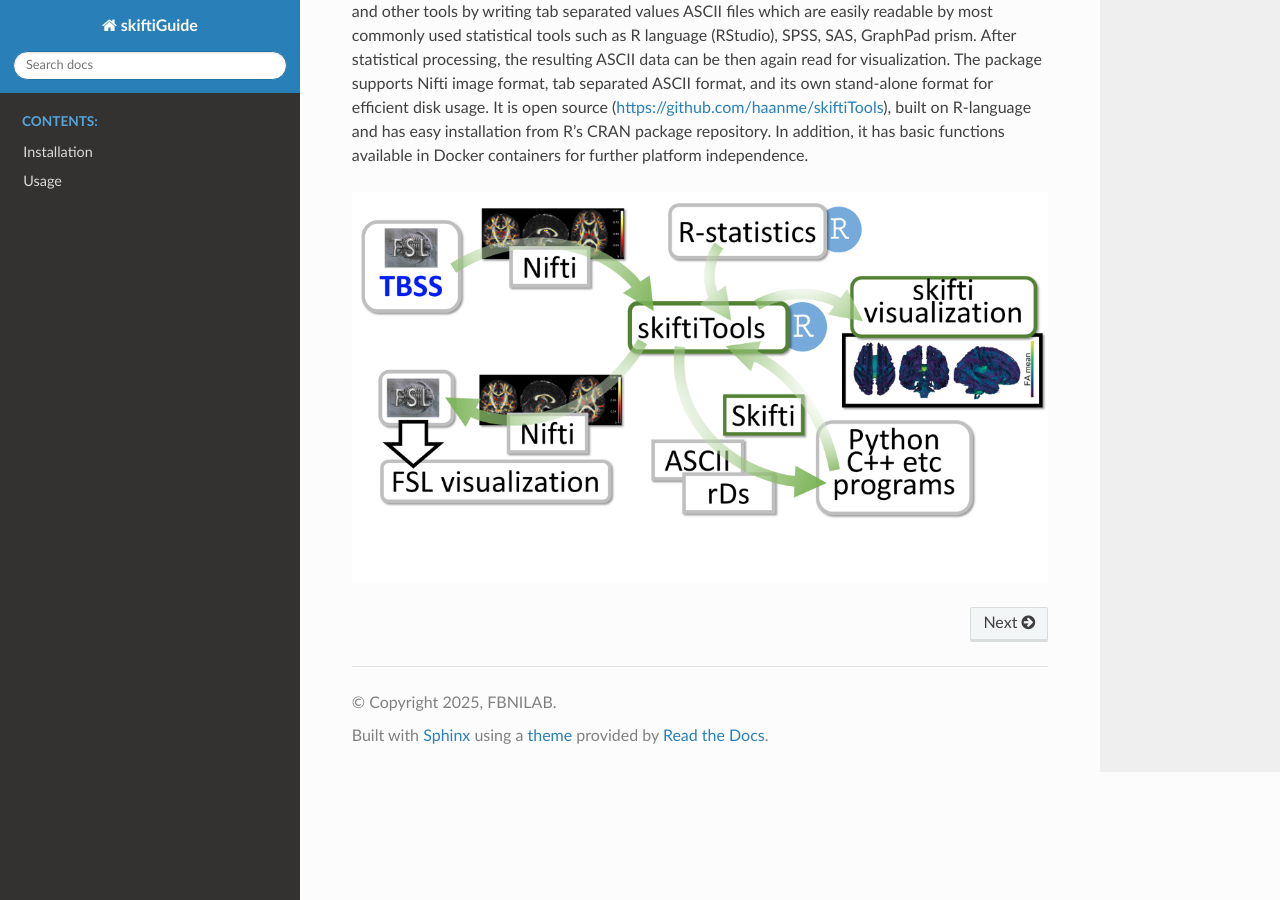
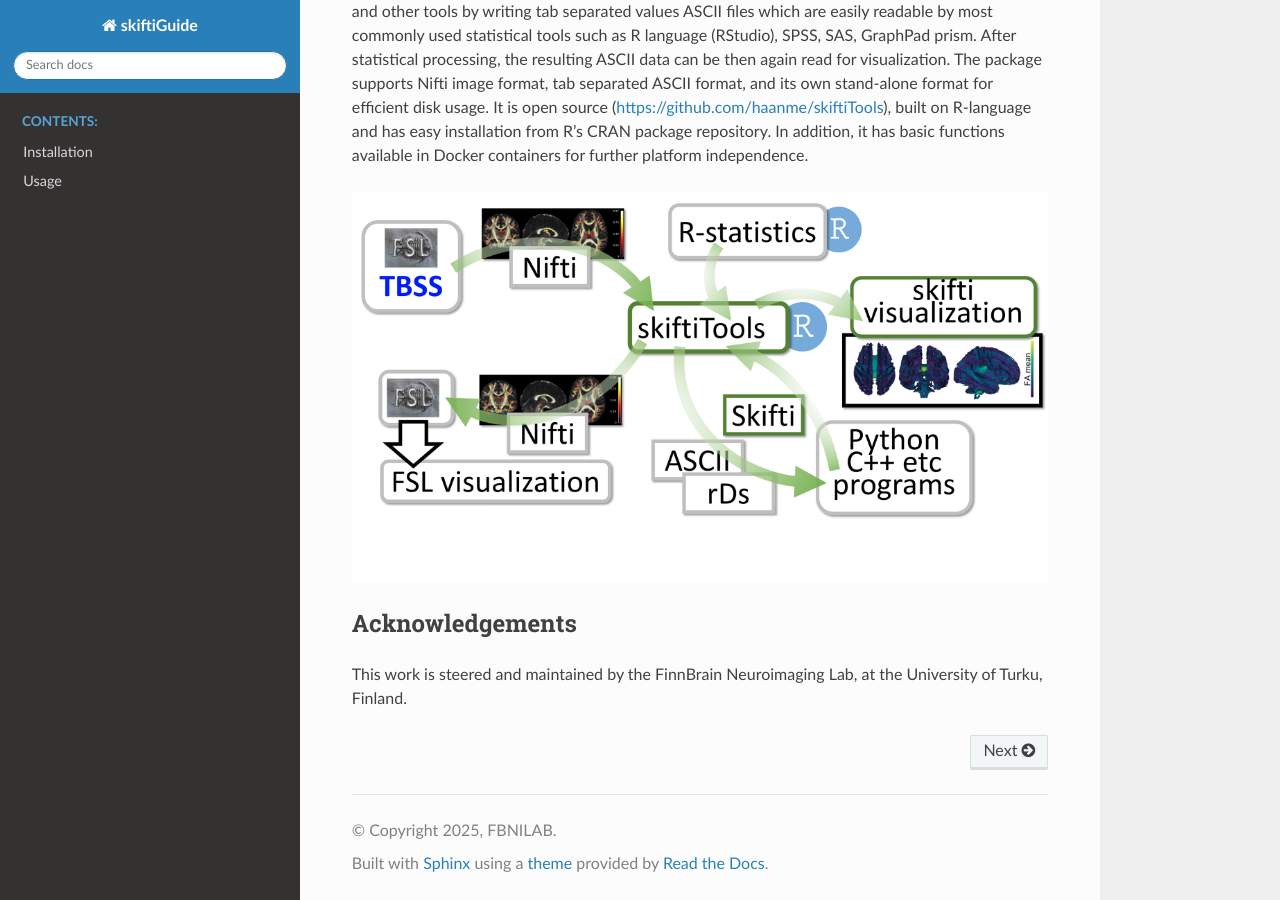
Before and after one commit to HKA07/skiftiGuide, a Sphinx documentation site: the page built from docs/index.rst, in a window 1280 px wide and 900 px high, scrolled down 556 px. Built offline with Sphinx 7.4.7 and the Read the Docs theme 3.1.0, drawn with Linux system fonts in a browser that asks for light colours.

Commit message:
Update index.rst

```diff
--- a/docs/index.rst
+++ b/docs/index.rst
@@ -19,3 +19,8 @@
 skiftiTools provides a versatile package facilitating use of vast amount of statistical operations in R and other tools by writing tab separated values ASCII files which are easily readable by most commonly used statistical tools such as R language (RStudio), SPSS, SAS, GraphPad prism. After statistical processing, the resulting ASCII data can be then again read for visualization. The package supports Nifti image format, tab separated ASCII format, and its own stand-alone format for efficient disk usage. It is open source (https://github.com/haanme/skiftiTools), built on R-language and has easy installation from R’s CRAN package repository. In addition, it has basic functions available in Docker containers for further platform independence.
 
 .. image:: Figure1.png
+
+
+Acknowledgements
+-----------------
+This work is steered and maintained by the FinnBrain Neuroimaging Lab, at the University of Turku, Finland.
```
